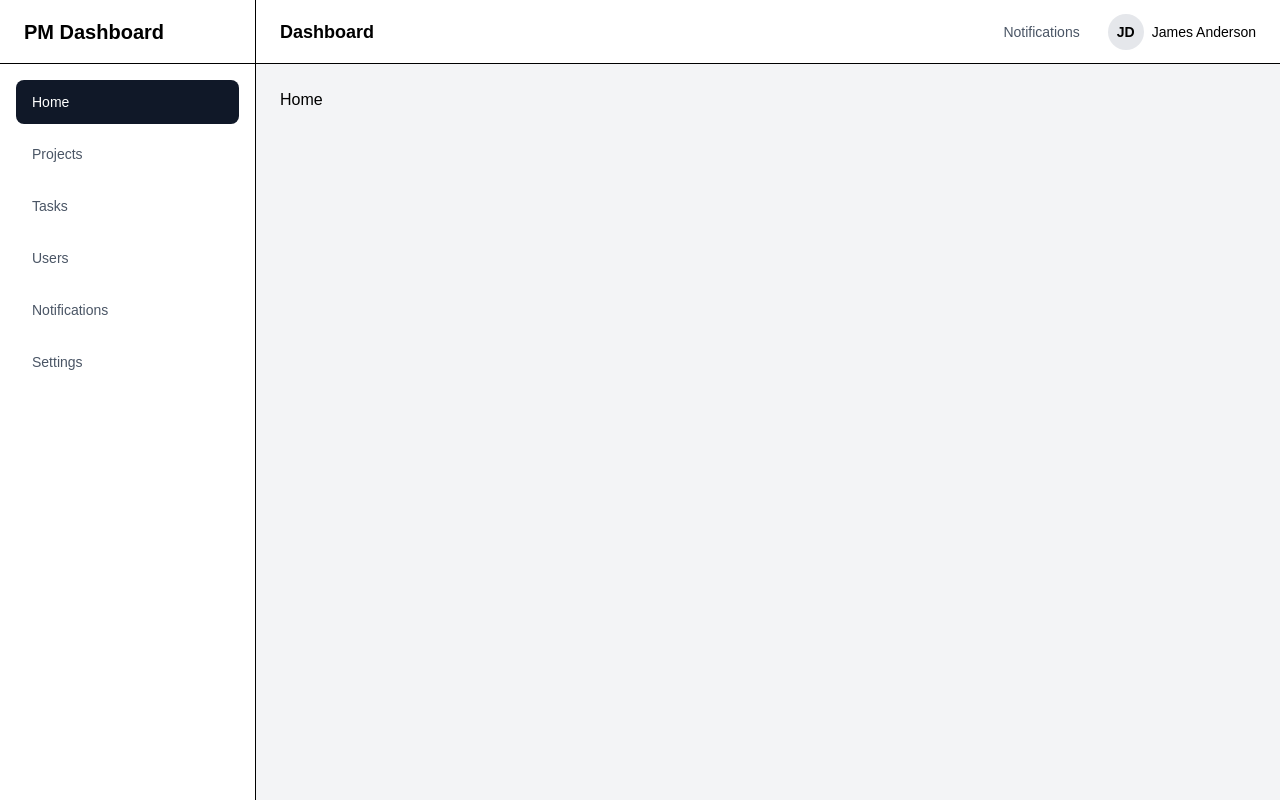
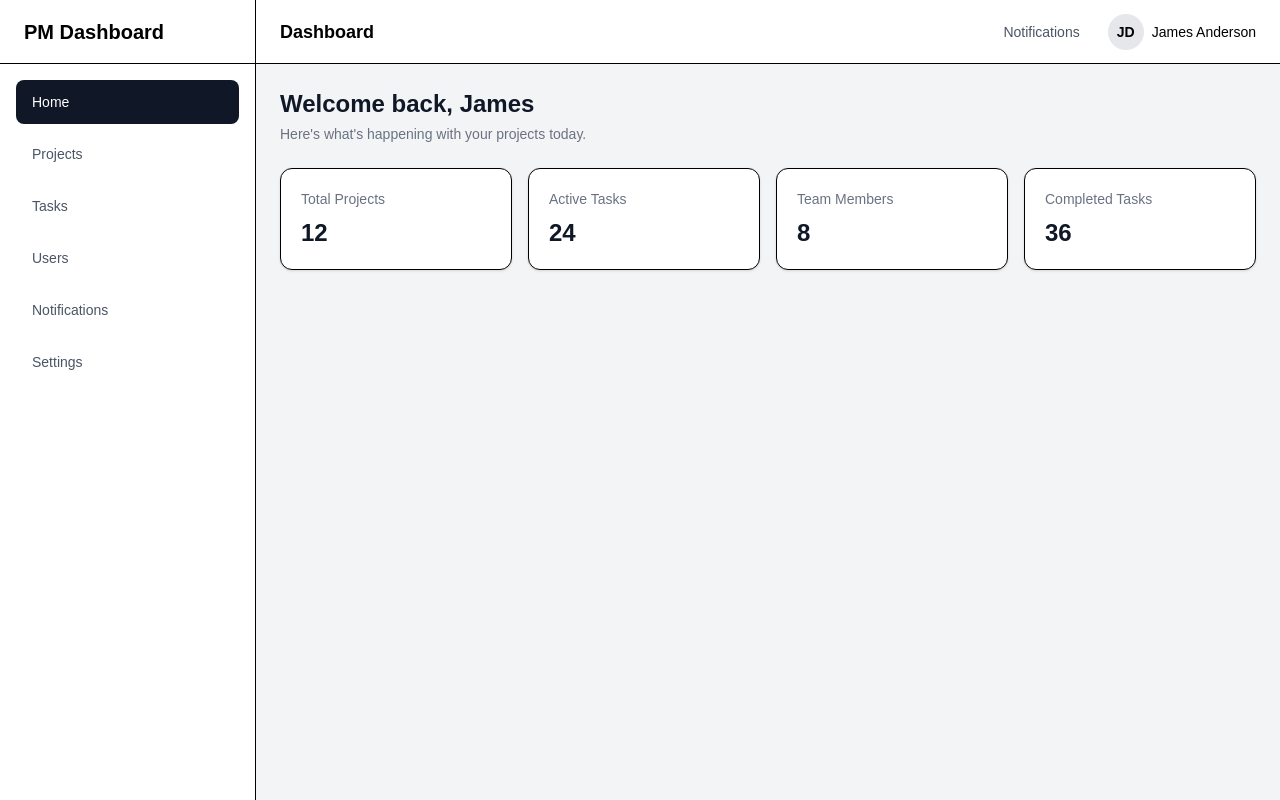
Before and after one commit to Reza-Bamoniri/Managment-Dashboard-Projects, a React (Vite) app: page / in a window 1280 px wide. Built offline with nearby package versions, Linux system fonts and the light colour scheme.

Commit message:
feat: add home dashboard page

```diff
--- /dev/null
+++ b/src/pages/Home.tsx
@@ -0,0 +1,53 @@
+function Home() {
+  const stats = [
+    {
+      title: "Total Projects",
+      value: 12,
+    },
+    {
+      title: "Active Tasks",
+      value: 24,
+    },
+    {
+      title: "Team Members",
+      value: 8,
+    },
+    {
+      title: "Completed Tasks",
+      value: 36,
+    },
+  ];
+
+  return (
+    <section className="space-y-6">
+      <div>
+        <h1 className="text-2xl font-bold text-gray-900">
+          Welcome back, James
+        </h1>
+
+        <p className="mt-1 text-sm text-gray-500">
+          Here's what's happening with your projects today.
+        </p>
+      </div>
+
+      <div className="grid grid-cols-1 gap-4 sm:grid-cols-2 lg:grid-cols-4">
+        {stats.map((stat) => (
+          <div
+            key={stat.title}
+            className="rounded-xl border bg-white p-5 shadow-sm"
+          >
+            <p className="text-sm text-gray-500">
+              {stat.title}
+            </p>
+
+            <p className="mt-2 text-2xl font-bold text-gray-900">
+              {stat.value}
+            </p>
+          </div>
+        ))}
+      </div>
+    </section>
+  );
+}
+
+export default Home;
--- a/src/routes/AppRoutes.tsx
+++ b/src/routes/AppRoutes.tsx
@@ -1,10 +1,9 @@
-import {
-  BrowserRouter,
-  Routes,
-  Route,
-} from "react-router";
+import { BrowserRouter, Routes, Route } from "react-router";
 
 import DashboardLayout from "../layouts/DashboardLayout";
+import Home from "../pages/Home";
+
+
 
 function AppRoutes() {
   return (
@@ -13,7 +12,7 @@ function AppRoutes() {
         <Route element={<DashboardLayout />}>
           <Route
             path="/"
-            element={<div>Home</div>}
+            element={<Home/>}
           />
 
           <Route
```
